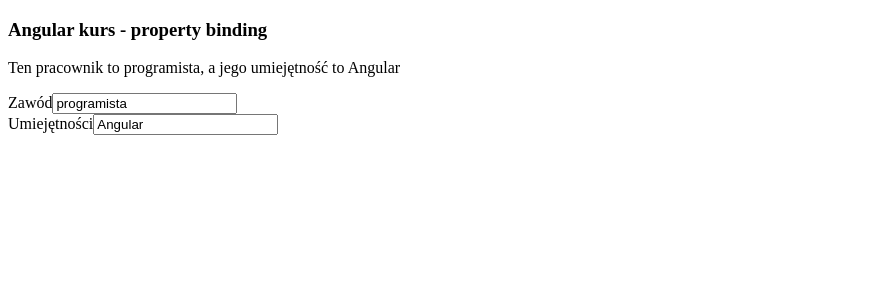
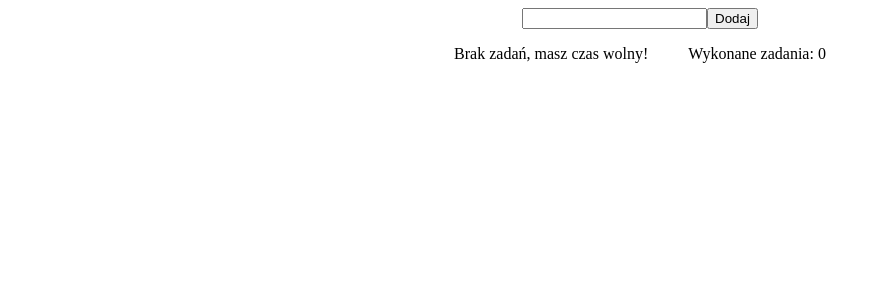
Before and after one commit to Kastyk/angular-kurs, an Angular app: page / in a window 1280 px wide. Shown: the top 300 px of the page, without its empty margins (0-881 px from the left). Built offline with nearby package versions, Linux system fonts and the light colour scheme.

Commit message:
Lista zadań #1

```diff
--- a/src/app/app.component.css
+++ b/src/app/app.component.css
@@ -1,6 +1,4 @@
-.color {
-  color: blue;
+.container {
+  display: flex;
+  justify-content: center;
 }
-.color2 {
-  color: pink;
-}
--- a/src/app/app.component.html
+++ b/src/app/app.component.html
@@ -1,9 +1,30 @@
-<h3>Angular kurs - property binding</h3>
-
-<p>Ten pracownik to {{ profession }}, a jego umiejętność to {{ skill }}</p>
-
-<label for="male">Zawód</label>
-<input [(ngModel)]="profession" />
-<br />
-<label for="male">Umiejętności</label>
-<input [(ngModel)]="skill" />
+<div>
+  <div class="container">
+    <div>
+      <input [(ngModel)]="newTask" />
+      <button (click)="add()">Dodaj</button>
+    </div>
+  </div>
+  <div class="container">
+    <ng-container *ngIf="taskList.length > 0; else noTask">
+      <ul>
+        <li *ngFor="let task of taskList">
+          {{ task }}
+          <button (click)="remove(task)">Usuń</button>
+          <button (click)="done(task)">Zrobione</button>
+        </li>
+      </ul>
+    </ng-container>
+    <ng-template #noTask>
+      <p>Brak zadań, masz czas wolny!</p>
+    </ng-template>
+    <div>
+      <ul>
+        <p>Wykonane zadania: {{ taskDone.length }}</p>
+        <li *ngFor="let itemDone of taskDone">
+          {{ itemDone }}
+        </li>
+      </ul>
+    </div>
+  </div>
+</div>
--- a/src/app/app.component.ts
+++ b/src/app/app.component.ts
@@ -6,8 +6,20 @@ import { Component } from '@angular/core';
   styleUrls: ['./app.component.css'],
 })
 export class AppComponent {
-  profession = 'programista';
-  skill = 'Angular';
-
+  newTask: string;
+  taskList: string[] = [];
+  taskDone: string[] = [];
   constructor() {}
+  add(): void {
+    this.taskList.push(this.newTask);
+    this.newTask = '';
+  }
+  remove(task: string): void {
+    // ja bym spróbował z usunięciem tylko tego elementu, korzystając z indeksu
+    this.taskList = this.taskList.filter((item) => item !== task);
+  }
+  done(task: string): void {
+    this.taskDone.push(task);
+    this.remove(task);
+  }
 }
```
